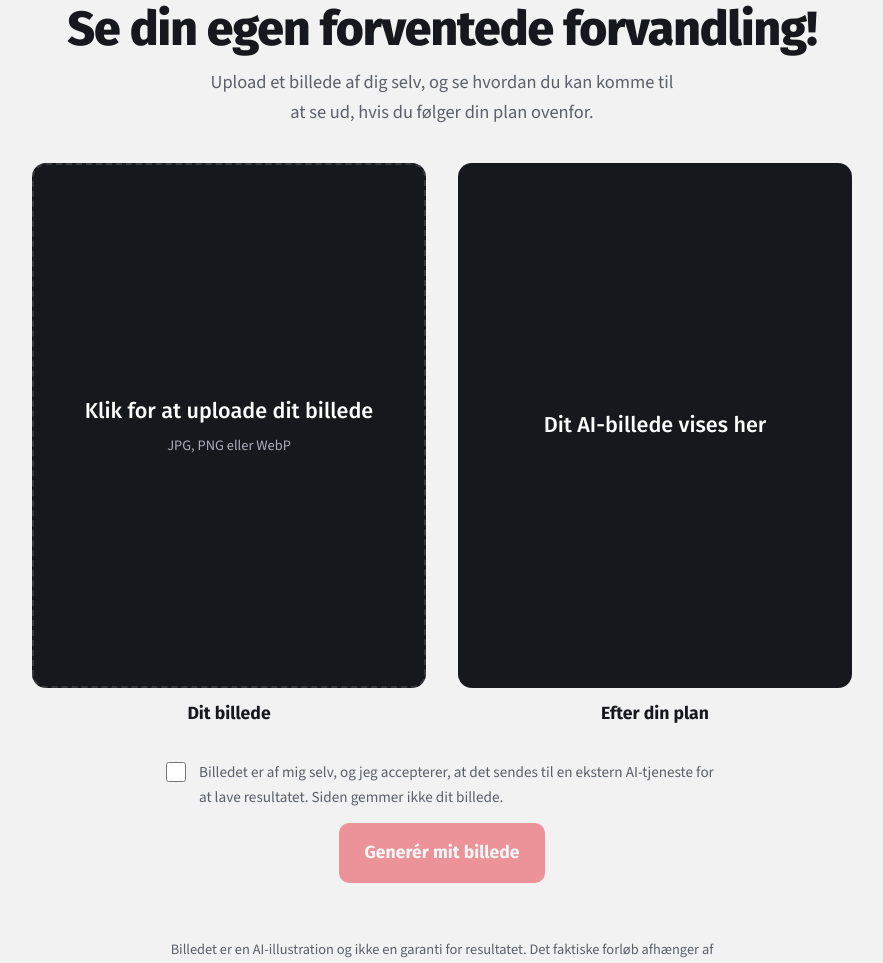
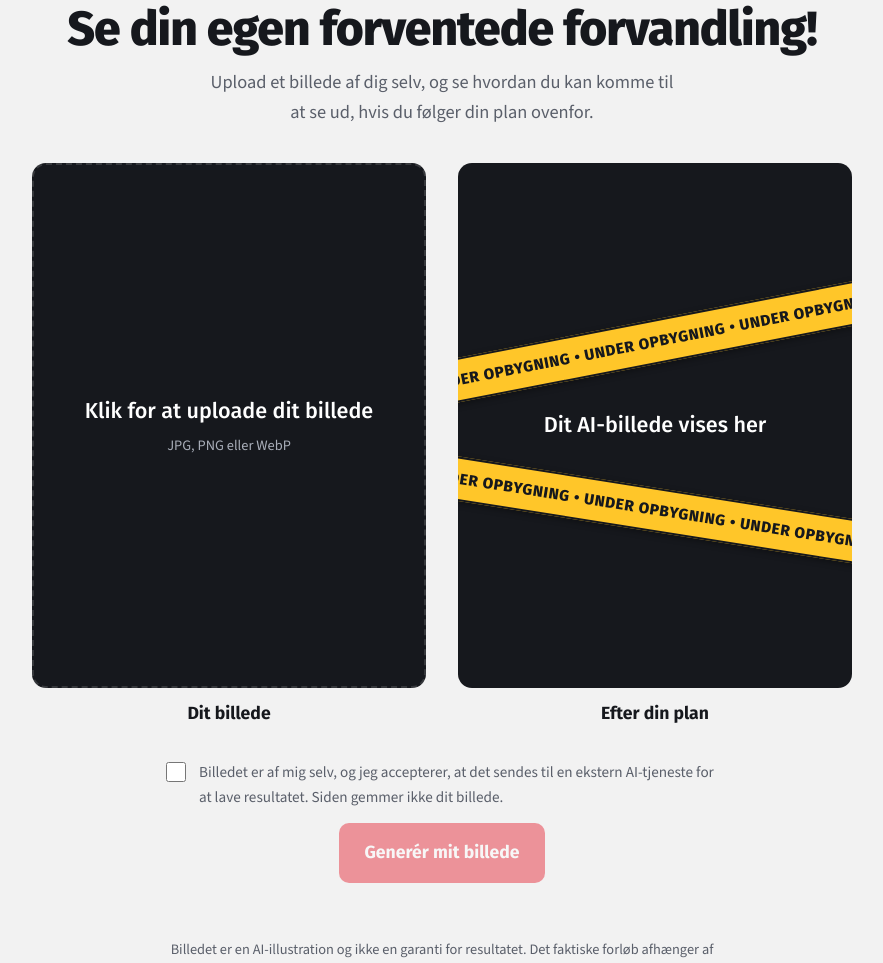
Before and after one commit to HTMLjones/PersonalTrainerTemplate, a website: page index.html in a window 1280 px wide. Shown: the part 1495-2458 px from the top of the page, without its empty margins (198-1081 px from the left). Drawn offline with nearby package versions, Linux system fonts and the light colour scheme.

Commit message:
Yellow tape - "UNDER OPBYGNING"

```diff
--- a/styles.css
+++ b/styles.css
@@ -824,3 +824,42 @@ fieldset.segmented legend { flex: 0 0 100%; }
 @media (prefers-reduced-motion: reduce) {
     .ph--busy > span { animation: none; }
 }
+
+/* WORK IN PROGRESS TAPE OVER AI BEFORE AFTER */
+
+#aiSlot {
+    /* .ph--slot har allerede position: relative + overflow: hidden
+       fra tidligere tilføjelse, så tapen bliver klippet pænt af boksen. */
+}
+
+#aiSlot::before,
+#aiSlot::after {
+    content: "• UNDER OPBYGNING • UNDER OPBYGNING • UNDER OPBYGNING • UNDER OPBYGNING • UNDER OPBYGNING •";
+    position: absolute;
+    left: 50%;
+    width: 220%;
+    padding-block: 8px;
+    background: #FFC629;
+    color: var(--ink);
+    font-family: var(--font-head);
+    font-weight: 800;
+    font-size: clamp(0.6rem, 2.4vw, 0.95rem);
+    letter-spacing: 0.05em;
+    text-align: center;
+    white-space: nowrap;
+    overflow: hidden;
+    border-block: 2px solid var(--ink);
+    box-shadow: 0 2px 6px rgba(0, 0, 0, 0.35);
+    z-index: 2;          /* ligger over billedet, selv når det er tomt */
+    pointer-events: none;
+}
+
+#aiSlot::before {
+    top: 34%;
+    transform: translate(-50%, -50%) rotate(-11deg);
+}
+
+#aiSlot::after {
+    top: 66%;
+    transform: translate(-50%, -50%) rotate(9deg);
+}
```
